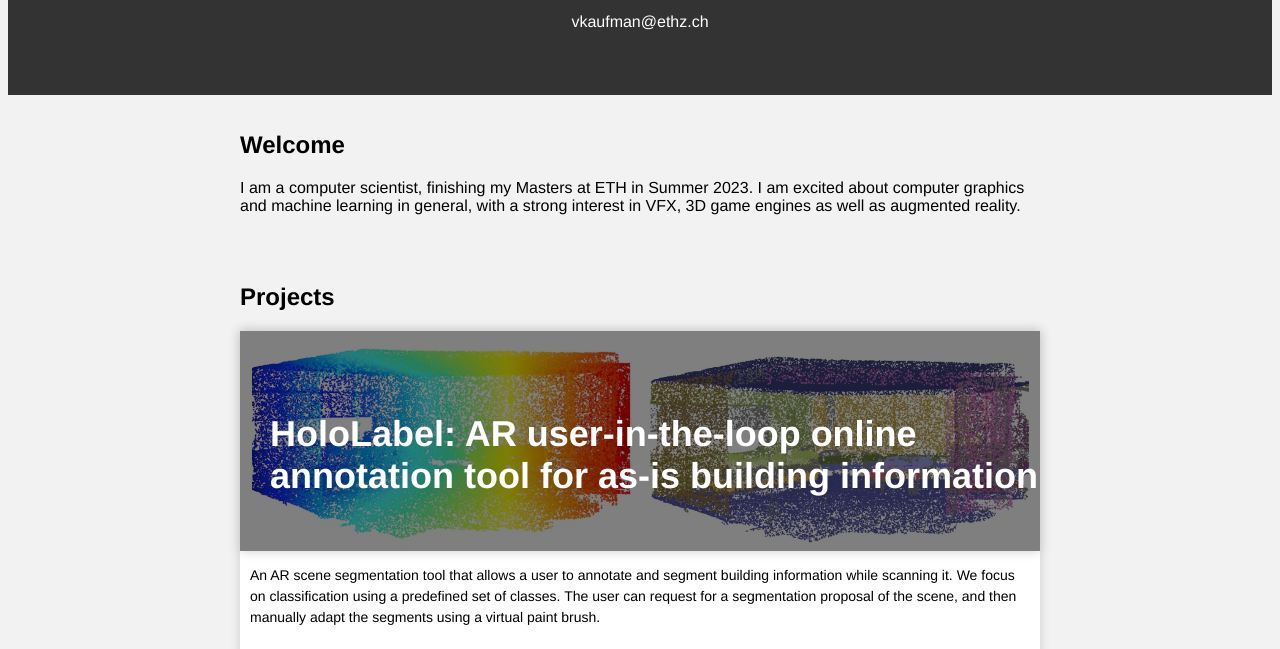
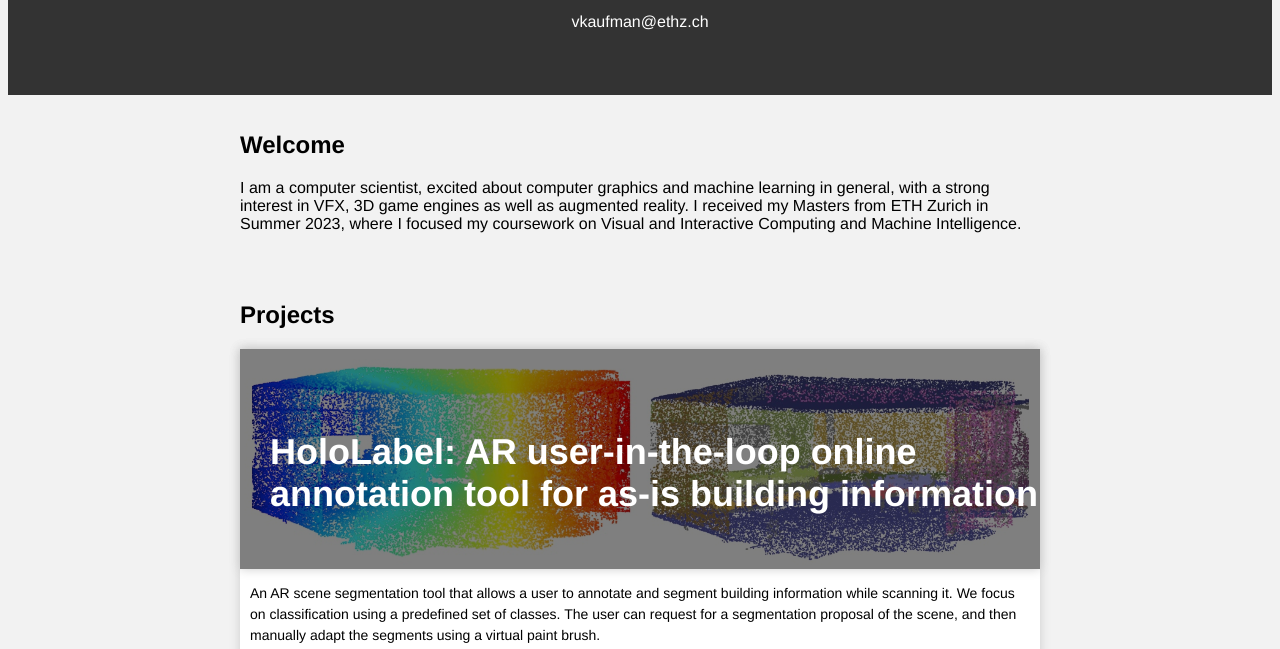
Before and after one commit to veroniquek/veroniquek.github.io, a plain HTML site: page index.html in a window 1280 px wide. Shown: the part 125-774 px from the top of the page. Drawn offline with Linux system fonts and the light colour scheme.

Commit message:
update description

```diff
--- a/index.html
+++ b/index.html
@@ -24,8 +24,8 @@
 <div class="container">
     <h2> Welcome </h2>
     <p>
-      I am a computer scientist, finishing my Masters at ETH in Summer 2023.
-      I am excited about computer graphics and machine learning in general, with a strong interest in VFX, 3D game engines as well as augmented reality.
+        I am a computer scientist, excited about computer graphics and machine learning in general, with a strong interest in VFX, 3D game engines as well as augmented reality.
+        I received my Masters from ETH Zurich in Summer 2023, where I focused my coursework on Visual and Interactive Computing and Machine Intelligence.
     </p>
 </div>
 <div class="container">
```
